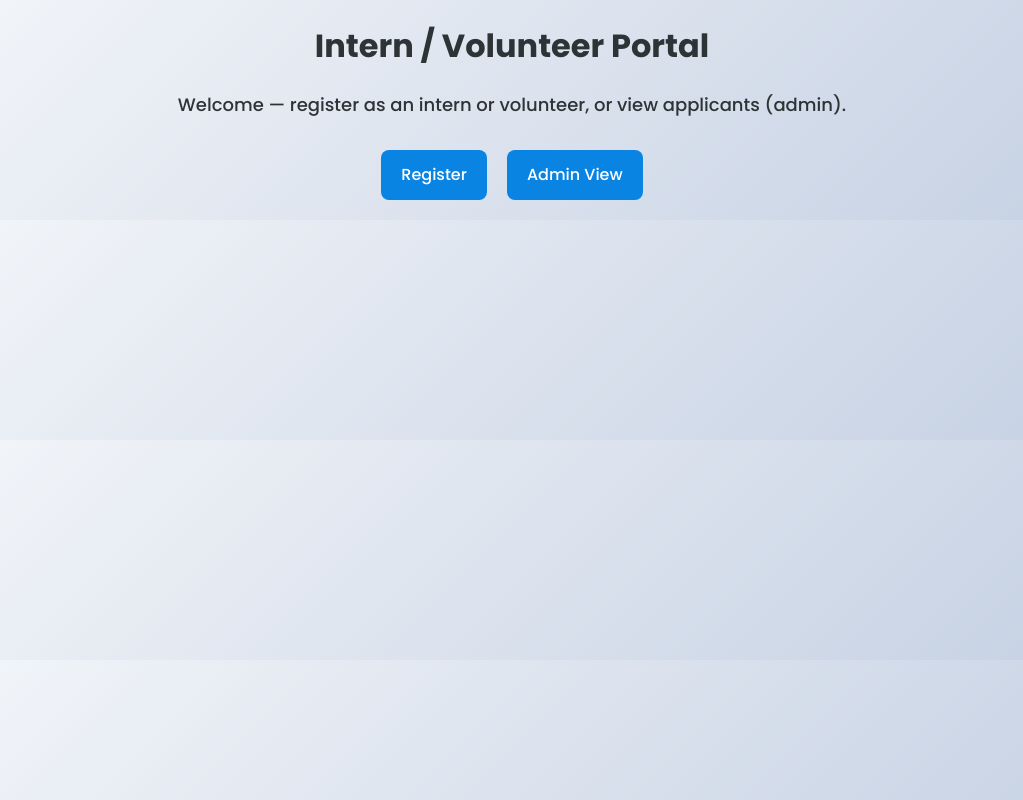
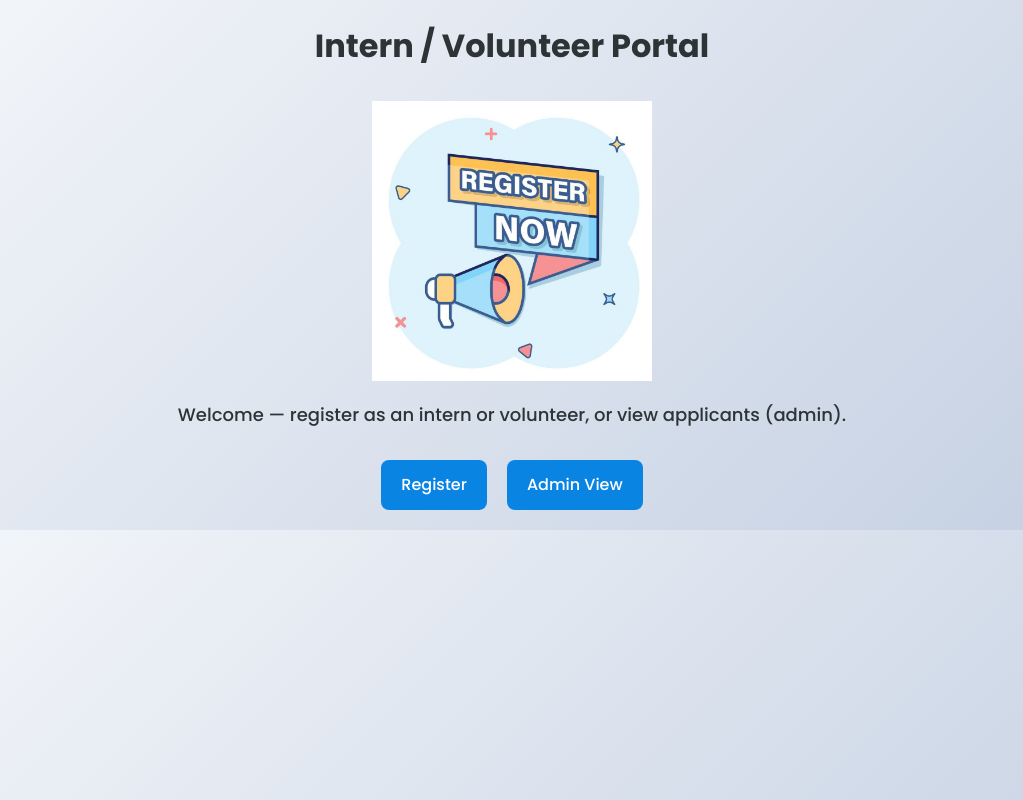
Before and after one commit to SuryanshuKushwaha/intern_portal_mern, a React (Create React App) app in the folder frontend/: page / in a window 1280 px wide. Shown: the whole page, without its empty margins (128-1151 px from the left). Built offline with nearby package versions, Linux system fonts and the light colour scheme; no server answers.

Commit message:
Add registration image to Home page

```diff
--- a/frontend/src/pages/Home.js
+++ b/frontend/src/pages/Home.js
@@ -1,13 +1,25 @@
 import React from 'react';
 import { Link } from 'react-router-dom';
+import registerImg from '../register-now-icon-in-comic-style-registration-cartoon-illustration-on-isolated-background-member-notification-splash-effect-sign-business-concept-vector.jpg';
 
 export default function Home() {
   return (
     <div className="container" style={{ textAlign: 'center', animation: 'fadeIn 0.6s ease-in-out' }}>
       <h1>Intern / Volunteer Portal</h1>
+
+      {/* Image placed above both buttons */}
+      <div style={{ display: 'flex', justifyContent: 'center' }}>
+        <img
+          src={registerImg}
+          alt="Register Now"
+          style={{ maxWidth: '280px', width: '45%', height: 'auto', margin: '10px 0' }}
+        />
+      </div>
+
       <p style={{ fontSize: '18px', marginTop: '10px', marginBottom: '30px' }}>
         Welcome — register as an intern or volunteer, or view applicants (admin).
       </p>
+
       <div className="home-links">
         <Link to="/register">Register</Link>
         <Link to="/admin">Admin View</Link>
```
Also changed, not shown: frontend/src/register-now-icon-in-comic-style-registration-cartoon-illustration-on-isolated-background-member-notification-splash-effect-sign-business-concept-vector.jpg (added).
